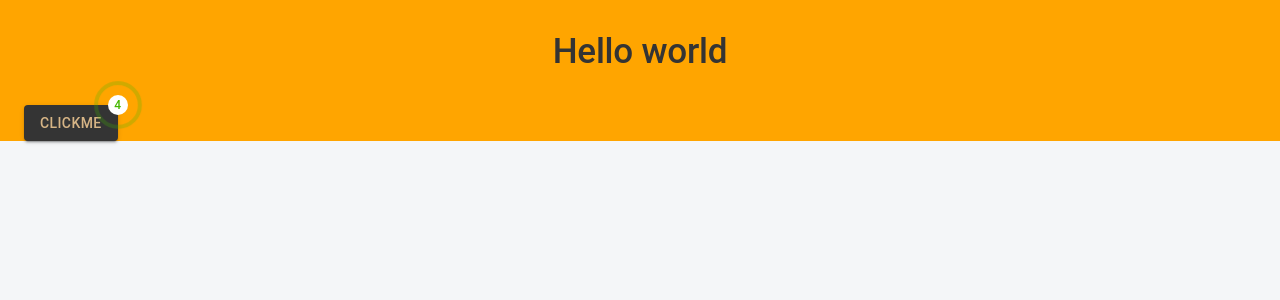
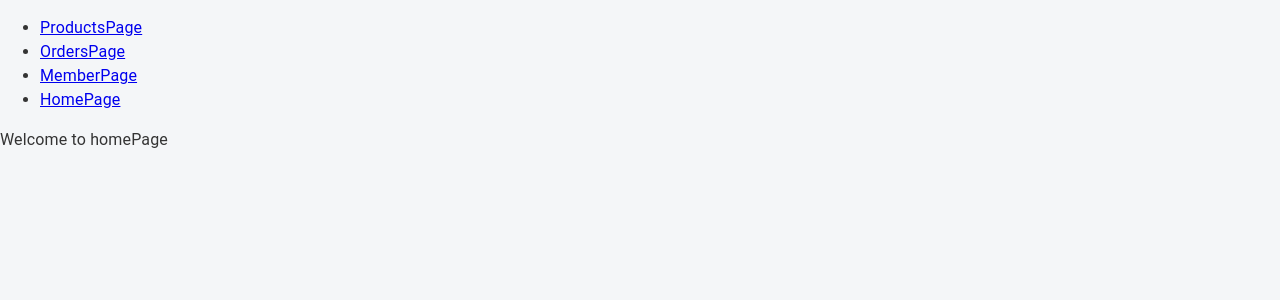
Before and after one commit to KuchkorovBoburbek/burak-react, a React (Create React App) app: page / in a window 1280 px wide. Shown: the top 300 px of the page. Built offline with nearby package versions, Linux system fonts and the light colour scheme.

Commit message:
feat: create routee & develop screen based components

```diff
--- a/package.json
+++ b/package.json
@@ -13,12 +13,14 @@
     "react": "^18.2.0",
     "react-dom": "^18.0.0",
     "react-redux": "^7.2.8",
+    "react-router-dom": "^5.1.9",
     "react-scripts": "5.0.0",
     "typescript": "~4.1.5",
     "web-vitals": "^2.1.4"
   },
   "devDependencies": {
     "@types/jest": "^27.5.2",
+    "@types/react-router-dom": "^5.3.3",
     "@types/node": "^17.0.45",
     "@types/react": "^18.2.48",
     "@types/react-dom": "^18.2.18"
--- a/src/app/App.tsx
+++ b/src/app/App.tsx
@@ -1,29 +1,49 @@
 import React from "react";
 import "../css/app.css";
-import { Box, Button, Container, Stack, Typography } from "@mui/material";
+import { Box, Button, Container, Stack,  Typography } from "@mui/material";
 import { RippleBadge } from "./MaterialTheme/styled";
+import { Link, Route, Router, Switch } from "react-router-dom";
+import HomePage from "./screens/homePage";
+import MemberPage from "./screens/userPage";
+import OrdersPage from "./screens/ordersPage";
+import ProductsPage from "./screens/productsPage";
 
-function App() {
+export default function App() {
   return (
-    <Container sx={{background: "orange"}}>
-      <Stack flexDirection={"column"}>
-        <Box sx={{ my: 4 }}>
-          <Typography
-            variant="h1"
-            sx={{ textAlign: "center" }}
-            component={"h1"}
-          >
-            Hello world
-          </Typography>
-        </Box>
-        <Box>
-          <RippleBadge badgeContent={4}>
-            <Button variant="contained">CLICKME</Button>
-          </RippleBadge>
-        </Box>
-      </Stack>
-    </Container>
+    <div>
+      <nav>
+        <ul>
+          <li>
+            <Link to="/products">ProductsPage</Link>
+          </li>
+          <li>
+            <Link to="/orders">OrdersPage</Link>
+          </li>
+          <li>
+            <Link to="/member-page">MemberPage</Link>
+          </li>
+          <li>
+            <Link to="/">HomePage</Link>
+          </li>
+        </ul>
+      </nav>
+
+      {/* A <Switch> looks through its children <Route>s and
+            renders the first one that matches the current URL. */}
+      <Switch>
+        <Route path="/products">
+          <ProductsPage />
+        </Route>
+        <Route path="/orders">
+          <OrdersPage />
+        </Route>
+        <Route path="/member-page">
+          <MemberPage />
+        </Route>
+        <Route path="/">
+          <HomePage />
+        </Route>
+      </Switch>
+    </div>
   );
 }
-
-export default App;
--- /dev/null
+++ b/src/app/screens/homePage/index.tsx
@@ -0,0 +1,7 @@
+import React from 'react'
+
+function homePage() {
+  return <div>Welcome to homePage</div>
+}
+
+export default homePage
--- /dev/null
+++ b/src/app/screens/ordersPage/index.tsx
@@ -0,0 +1,7 @@
+import React from 'react'
+
+function OrdersPage() {
+  return <div>Welcome to OrdersPage</div>;
+}
+
+export default OrdersPage;
--- /dev/null
+++ b/src/app/screens/productsPage/index.tsx
@@ -0,0 +1,7 @@
+import React from 'react'
+
+function ProductsPage() {
+  return <div>Welcome to ProductsPage</div>;
+}
+
+export default ProductsPage;
--- /dev/null
+++ b/src/app/screens/userPage/index.tsx
@@ -0,0 +1,7 @@
+import React from 'react'
+
+function MemberPage() {
+  return <div>Welcome to MemberPage</div>;
+}
+
+export default MemberPage;
--- a/src/index.tsx
+++ b/src/index.tsx
@@ -8,14 +8,17 @@ import { CssBaseline } from "@mui/material";
 import { ThemeProvider } from "@mui/material/styles";
 import theme from "./app/MaterialTheme";
 import "./css/index.css";
+import { BrowserRouter as Router } from "react-router-dom";
 
 ReactDOM.render(
   <React.StrictMode>
     <Provider store={store}>
-      <ThemeProvider theme={theme} >
-      <CssBaseline/>
-      <App />
-      </ThemeProvider >
+      <ThemeProvider theme={theme}>
+        <CssBaseline />
+        <Router>
+          <App />
+        </Router>
+      </ThemeProvider>
     </Provider>
   </React.StrictMode>,
   document.getElementById("root"),
```
Also changed, not shown: src/app/screens/helpPage/index.tsx (added, +7 -0 lines), 2 other files (tests, documents, lock files or other folders).
